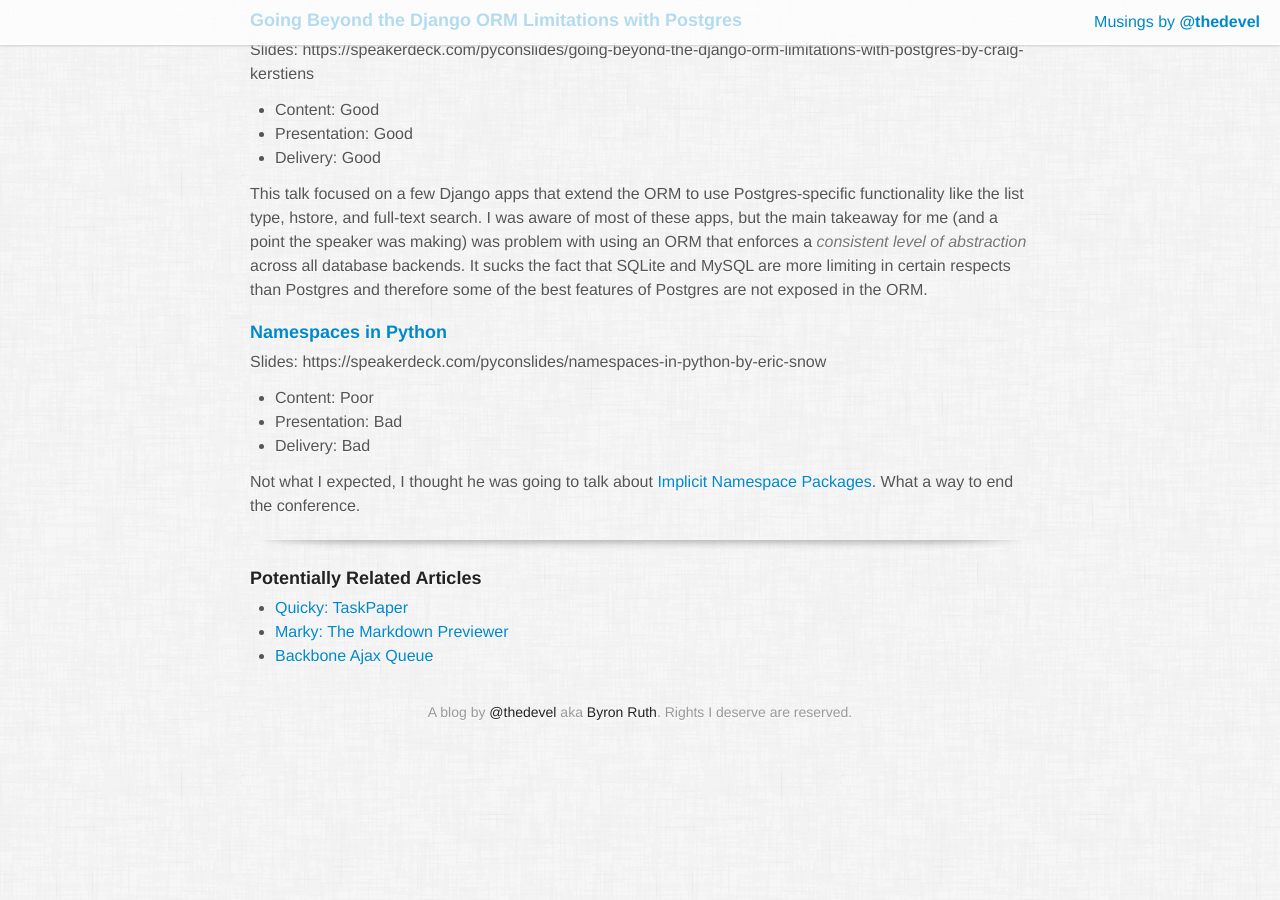
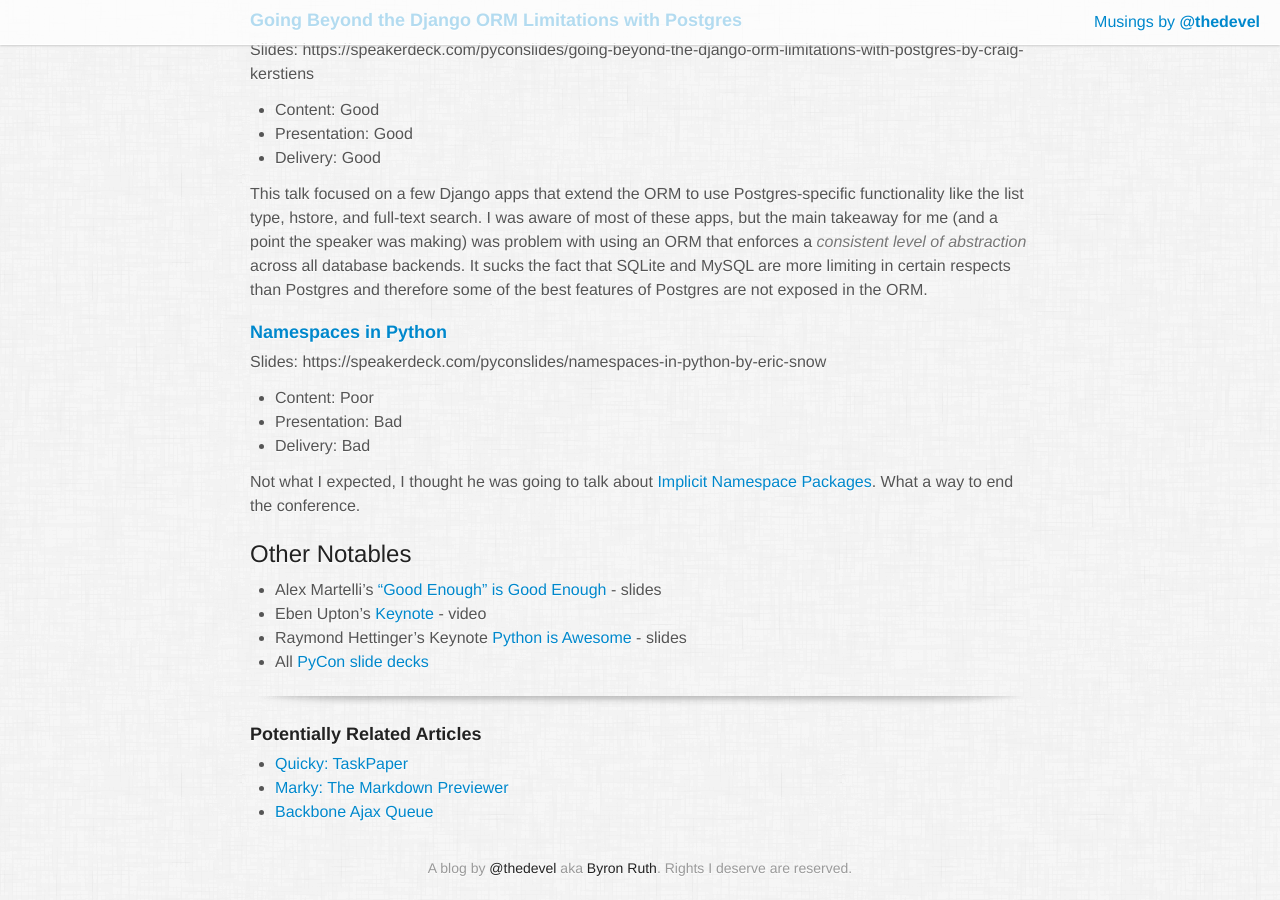
Before and after one commit to bruth/devel.io, a Jekyll site: the page built from _posts/2013-03-19-pycon-2013-notes.md, in a window 1280 px wide and 900 px high, scrolled down 3420 px. Built offline with Jekyll 4.4.1, drawn with Linux system fonts in a browser that asks for light colours; some web fonts are replaced; Markdown is read by kramdown in place of the engine named in the settings; before the commit the page ends 4164 px from its top, so only the background shows below that; some of the changed text lies outside the part shown.

Commit message:
Add other notable talks

```diff
--- a/_posts/2013-03-19-pycon-2013-notes.md
+++ b/_posts/2013-03-19-pycon-2013-notes.md
@@ -167,3 +167,11 @@
 - Delivery: Bad
 
 Not what I expected, I thought he was going to talk about [Implicit Namespace Packages](http://www.python.org/dev/peps/pep-0420/). What a way to end the conference.
+
+
+## Other Notables
+
+- Alex Martelli's ["Good Enough" is Good Enough](https://speakerdeck.com/pyconslides/good-enough-is-good-enough-by-alex-martelli) - slides
+- Eben Upton's [Keynote](https://www.youtube.com/watch?v=PAHBZImmXsI) - video
+- Raymond Hettinger's Keynote [Python is Awesome](https://speakerdeck.com/pyconslides/pycon-keynote-python-is-awesome-by-raymond-hettinger) - slides
+- All [PyCon slide decks](https://speakerdeck.com/pyconslides/)
```
